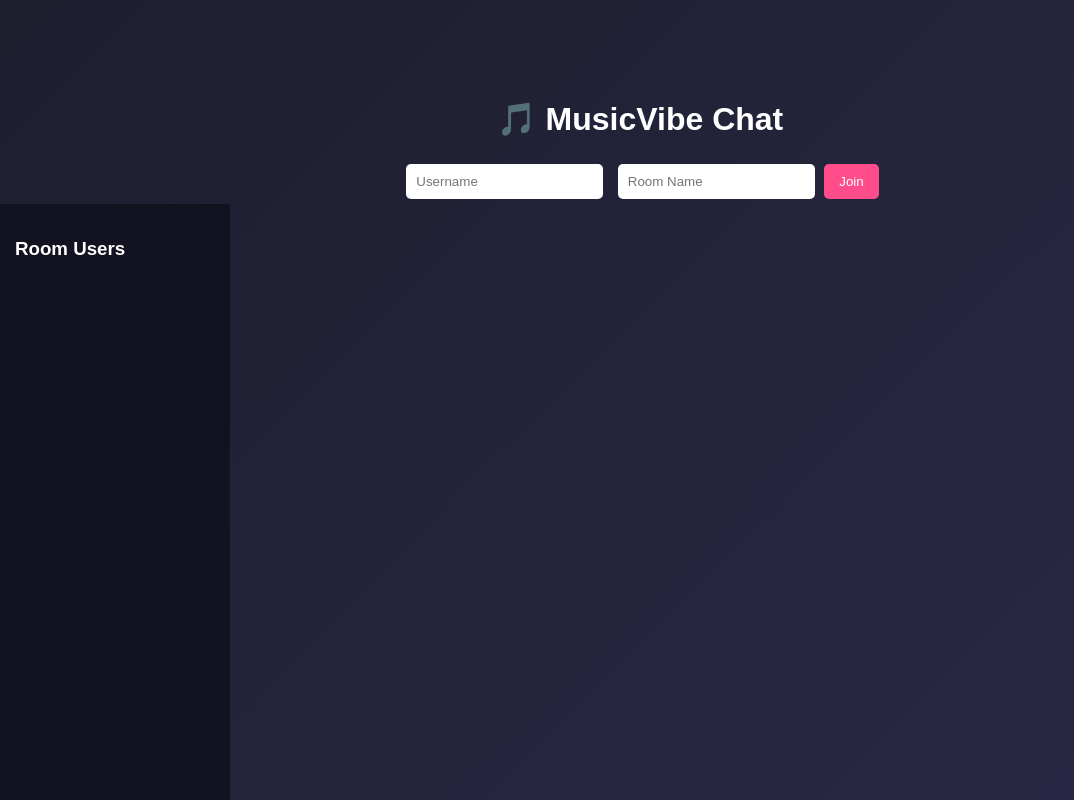
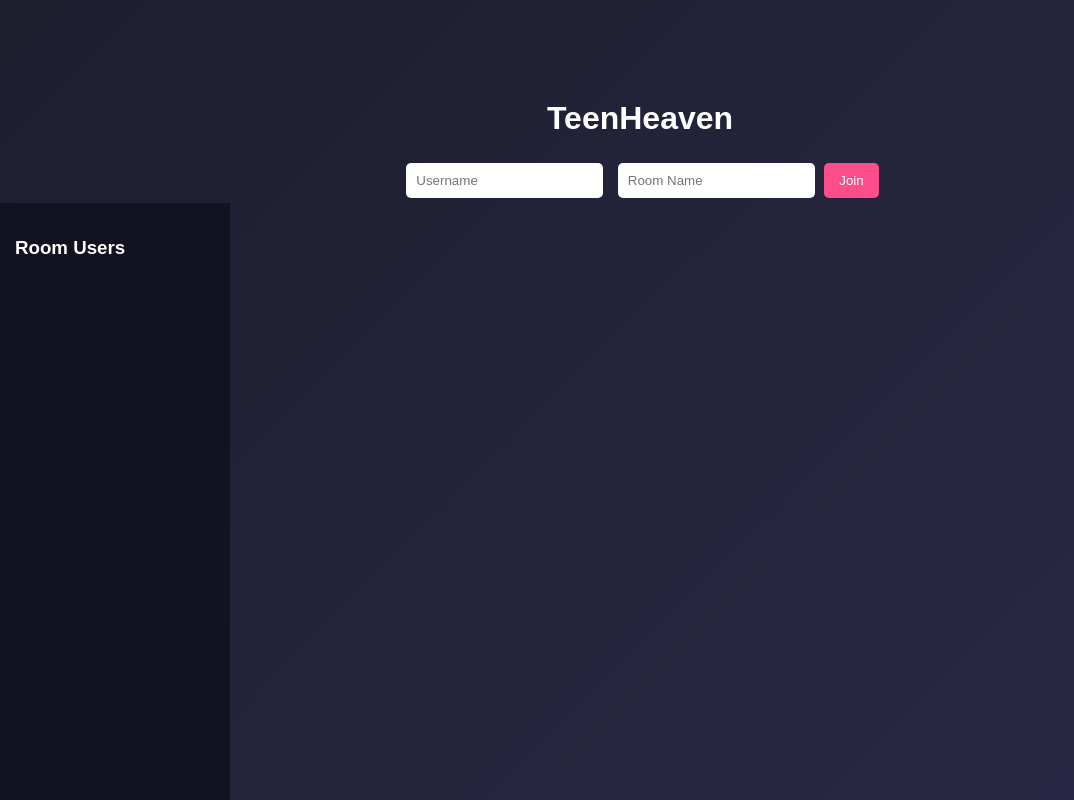
Before and after one commit to mekhi5657-ops/Chat, a website: page public/index.html in a window 1280 px wide. Shown: the top 800 px of the page, without its empty margins (0-1074 px from the left). Drawn offline with nearby package versions, Linux system fonts and the light colour scheme; no server answers.

Commit message:
Update index.html

```diff
--- a/public/index.html
+++ b/public/index.html
@@ -7,7 +7,7 @@
 <body>
 
 <div id="join-container">
-  <h1>🎵 MusicVibe Chat</h1>
+  <h1>TeenHeaven</h1>
   <input id="username" placeholder="Username" />
   <input id="room" placeholder="Room Name" />
   <button onclick="joinRoom()">Join</button>
```
